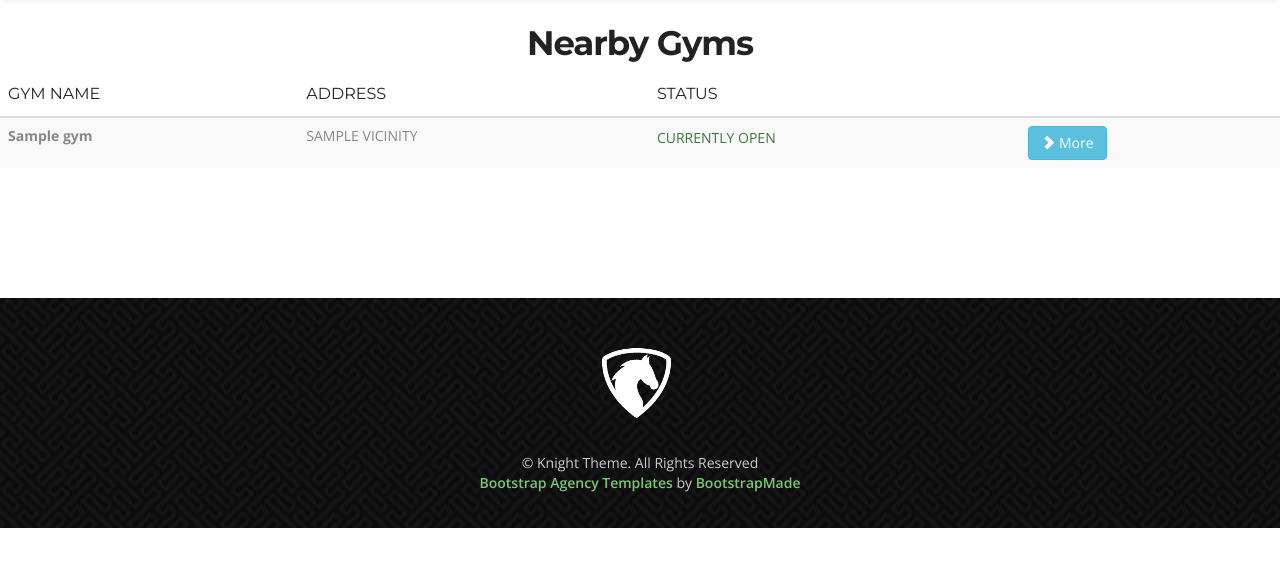
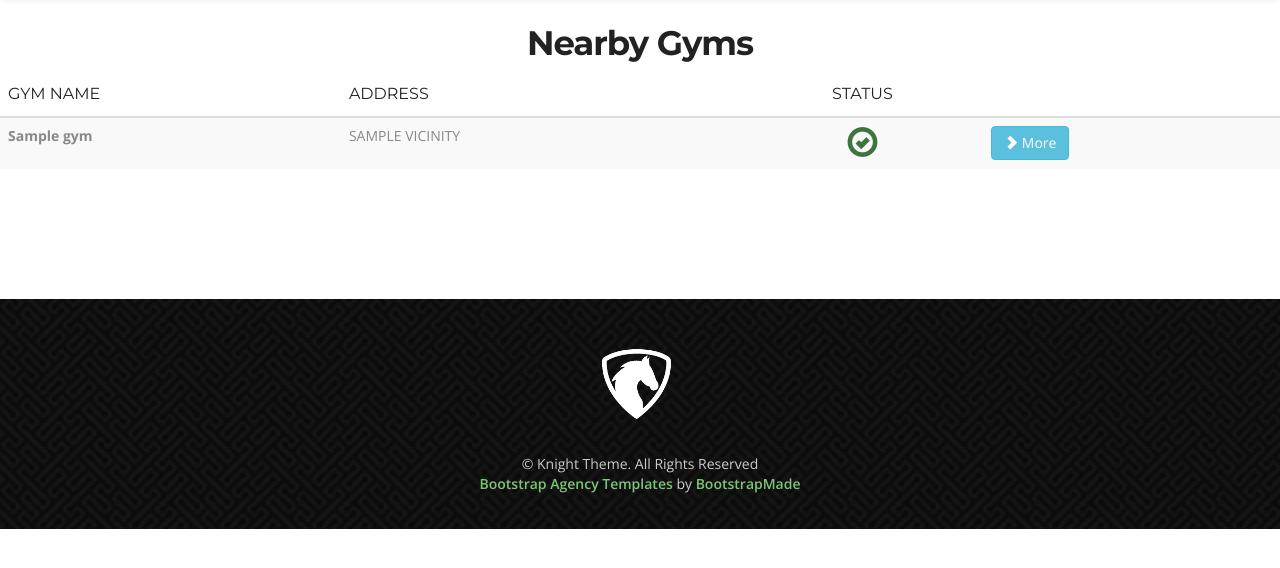
Before and after one commit to brainyfarm/find-gym, a Flask app: template templates/gyms.html in a window 1280 px wide. Shown: the part 65-633 px from the top of the page. Run offline with Flask 2, Linux system fonts and the light colour scheme; the template is opened without the code that fills it: most values are stand-ins (such as "Sample title", 1, 10 or a date in 2020); some libraries are stand-ins or nearby versions.

Commit message:
add icon to status

```diff
--- a/templates/gyms.html
+++ b/templates/gyms.html
@@ -1,10 +1,4 @@
-{% extends 'base.html' %}
-{% block title %}
-   Gyms
-{% endblock %}
-
-
-{% block content %}
+{% extends 'base.html' %} {% block title %} Gyms {% endblock %} {% block content %}
 <!-- <ul class="list-group" id="gym-list">
     {% for gym in gyms["results"] %}
             <li class="list-group-item">
@@ -31,9 +25,15 @@
     <table class="table table-striped table-lg">
         <thead class="thead thead-dark">
             <tr>
-                        <th scope="col"> <h3> GYM NAME</h3></th>
-                        <th scope="col"><h3> ADDRESS</h3></th>
-                        <th scope="col"><h3> STATUS</h3></th>
+                <th scope="col">
+                    <h3 class="text-left"> GYM NAME</h3>
+                </th>
+                <th scope="col">
+                    <h3 class="text-left"> ADDRESS </h3>
+                </th>
+                <th scope="col">
+                    <h3 class="text-center"> STATUS </h3>
+                </th>
                 <th scope="col"></th>
             </tr>
         </thead>
@@ -41,18 +41,20 @@
             {% for gym in gyms["results"] %}
             <tr>
                 <th scope="row"> {{ gym["name"] }} </th>
-                        <td> {{ gym["vicinity"] | upper }} </td>
-                        <td>
-                                {% if gym["opening_hours"] %}
-                                    {% if gym['opening_hours']['open_now'] %}
-                                        <p class="text-success"> CURRENTLY OPEN </p>
+                <td class="text-left"> {{ gym["vicinity"] | upper }} </td>
+                <td class="text-center">
+                    <a href="#">
+                        {% if gym["opening_hours"] %} {% if gym['opening_hours']['open_now'] %}
+                        <!-- <p class="text-success"> CURRENTLY OPEN </p> -->
+                        <span class="glyphicon glyphicon-ok-circle text-success status" style="font-size: 30px" title="Currently Open"></span>
                         {% else %}
-                                        <p class="text-warning"> CURRENTLY CLOSED </p>
+                        <!-- <p class="text-warning"> CURRENTLY CLOSED </p> -->
+                        <span class="glyphicon glyphicon-ban-circle text-danger status" style="font-size: 30px" title="Currently Closed"></span>
+                        {% endif %} {% else %}
+                        <!-- <p class="text-danger"> STATUS UNKNOWN  </p> -->
+                        <span class="glyphicon glyphicon-question-sign text-warning status" style="font-size: 30px" title="Status Unknown"></span>
                         {% endif %}
-                                {% else %}
-                                <p class="text-danger"> STATUS UNKNOWN  </p>
-
-                            {% endif %}
+                    </a>
                 </td>
                 <td>
                     <a href="/gym/more/{{gym['place_id']}}" class="btn btn-info">
@@ -72,4 +74,9 @@
     .thead>tr>th {
         text-transform: uppercase;
     }
+
+    .status {
+        cursor: pointer;
+    }
+
 </style>
```
Lines whose indentation alone changed are shown as unchanged.
